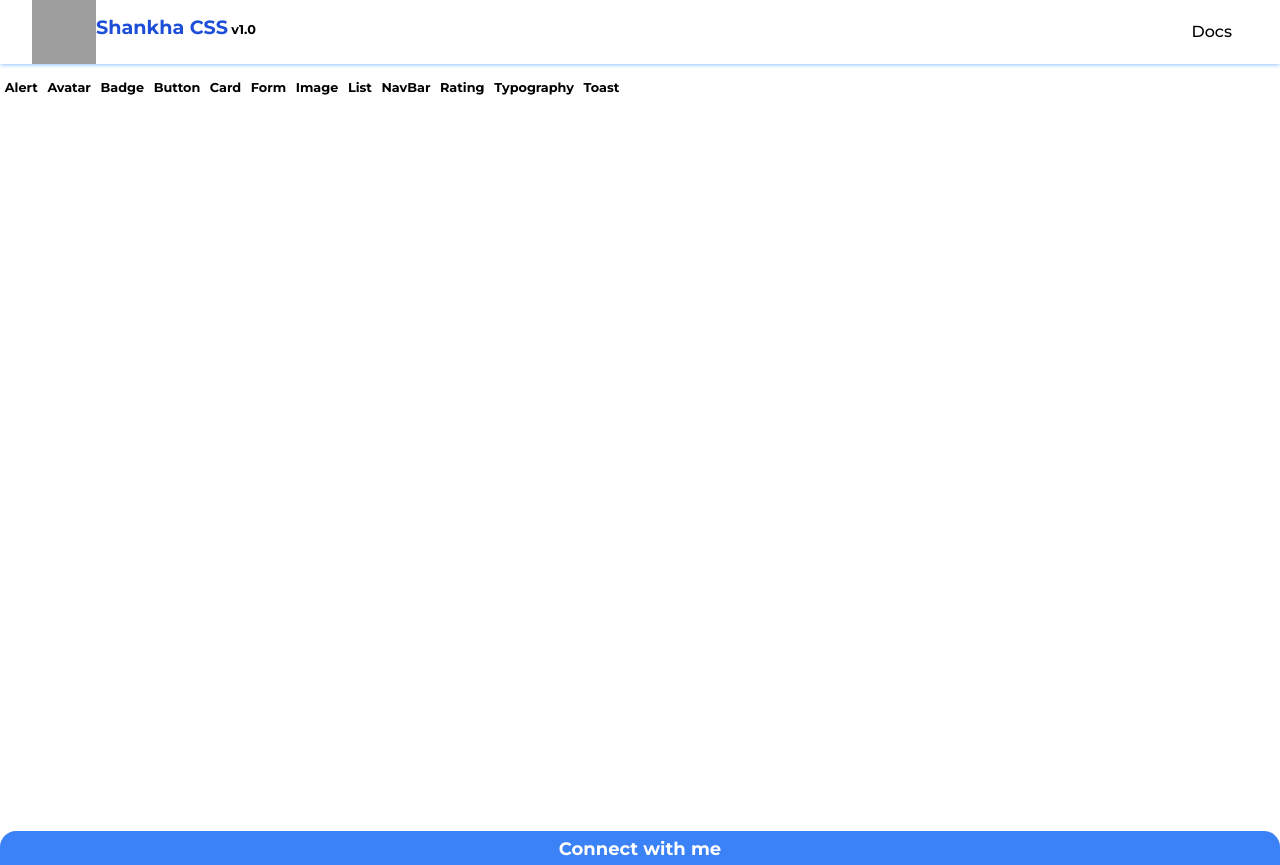
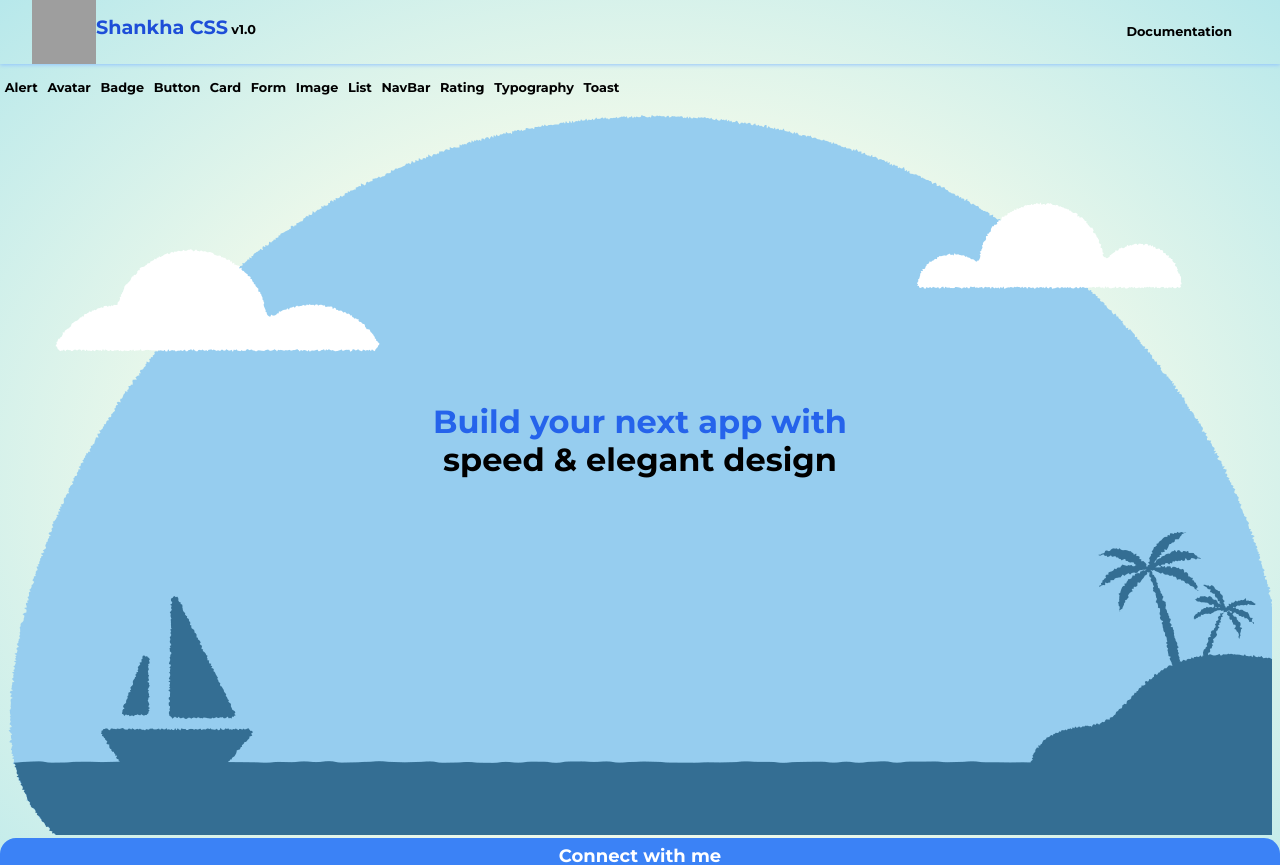
Before and after one commit to harshith-venkatesh/ShankhaCSS, a React (Create React App) app: page / in a window 1280 px wide. Shown: the top 865 px of the page. Built offline with nearby package versions, Linux system fonts and the light colour scheme; grey boxes are pictures that could not be loaded.

Commit message:
home page changes

```diff
--- a/public/index.html
+++ b/public/index.html
@@ -23,7 +23,7 @@
       work correctly both with client-side routing and a non-root public URL.
       Learn how to configure a non-root public URL by running `npm run build`.
     -->
-		<title>React App</title>
+		<title>ShankhaCSS</title>
 	</head>
 
 	<body>
--- a/src/components/Avatar/Avatar.js
+++ b/src/components/Avatar/Avatar.js
@@ -34,7 +34,7 @@ export const Avatar = ({ setRoute }) => {
 				<em>avatar</em> classes tagging different sizes{" "}
 				<em>small,medium,large</em>
 			</p>
-			<div className="flexp-1">
+			<div className="flex p-1">
 				<img src={image} alt="profile" className="avatar img-extra-small " />
 				<img src={image} alt="profile" className="avatar img-small " />
 				<img src={image} alt="profile" className="avatar" />
@@ -52,13 +52,14 @@ export const Avatar = ({ setRoute }) => {
 				</pre>
 			</div>
 			<hr />
+			{/*
 			<h4>Text Avatarof Different Sizes</h4>
 			<p>
 				You can use initial letters of user inavataras well. You need to include
 				class <em>avatar-text</em> along with <em>avatar </em>and size class.{" "}
 				<em>(e.g. class="avatar avatar-lg-size avatar-text")</em>
 			</p>
-			<div className="flex  ">
+			<div>
 				<div
 					alt="profile"
 					className="avatar img-extra-small  avatar-text"
@@ -92,7 +93,7 @@ export const Avatar = ({ setRoute }) => {
 					</code>
 					<br />
 				</pre>
-			</div>
+			</div> */}
 		</div>
 	);
 };
--- a/src/components/Header/Header.js
+++ b/src/components/Header/Header.js
@@ -16,8 +16,8 @@ export const Header = ({ setRoute }) => {
 			</div>
 			<div>
 				<div>
-					<ul className="list-no-bullet">
-						<li onClick={() => setRoute("Avatar")}>Docs</li>
+					<ul className="version-title list-no-bullet">
+						<li onClick={() => setRoute("Avatar")}>Documentation</li>
 					</ul>
 				</div>
 				<button
--- a/src/components/Home/Home.js
+++ b/src/components/Home/Home.js
@@ -1,5 +1,12 @@
 import React from "react";
-
+import image from "../../assets/cherry-209.png";
 export const Home = ({ setRoute }) => {
-	return <div></div>;
+	return (
+		<div class="container home-container">
+			<div className="home-text">
+				Build your next app with{" "}
+				<span className="home-text-highlight">speed & elegant design</span>
+			</div>
+		</div>
+	);
 };
--- a/src/styles.css
+++ b/src/styles.css
@@ -88,6 +88,12 @@ body {
 	background-color: #fff;
 	font-size: 1rem;
 	line-height: 1.2;
+	background: radial-gradient(
+		ellipse at center,
+		rgba(255, 254, 234, 1) 0%,
+		rgba(255, 254, 234, 1) 35%,
+		#b7e8eb 100%
+	);
 }
 
 .font-lato {
@@ -925,7 +931,8 @@ hr {
 	justify-items: center;
 	box-shadow: 0 4px 8px 0 rgba(0, 0, 0, 0.2);
 	transition: 0.3s;
-	width: 50%;
+	width: 20rem;
+	height: 25rem;
 	transition: 0.5s transform ease-in-out;
 	margin: 2rem auto;
 }
@@ -1184,3 +1191,31 @@ select {
 	text-decoration: none;
 	padding: 0.2rem 1rem;
 }
+
+/* Home */
+.home-container {
+	position: relative;
+	text-align: center;
+	overflow: hidden;
+	background-image: url("./assets/cherry-209.png");
+}
+
+.home-image {
+	width: 100%;
+	height: auto;
+	margin: 0 auto;
+}
+.home-text {
+	z-index: 1;
+	position: absolute;
+	font-size: 2rem;
+	color: var(--primary-color);
+	font-weight: bold;
+	top: 40%;
+	left: 30%;
+	width: 40%;
+}
+
+.home-text-highlight {
+	color: black;
+}
```
Also changed, not shown: src/assets/cherry-209.png (added).
